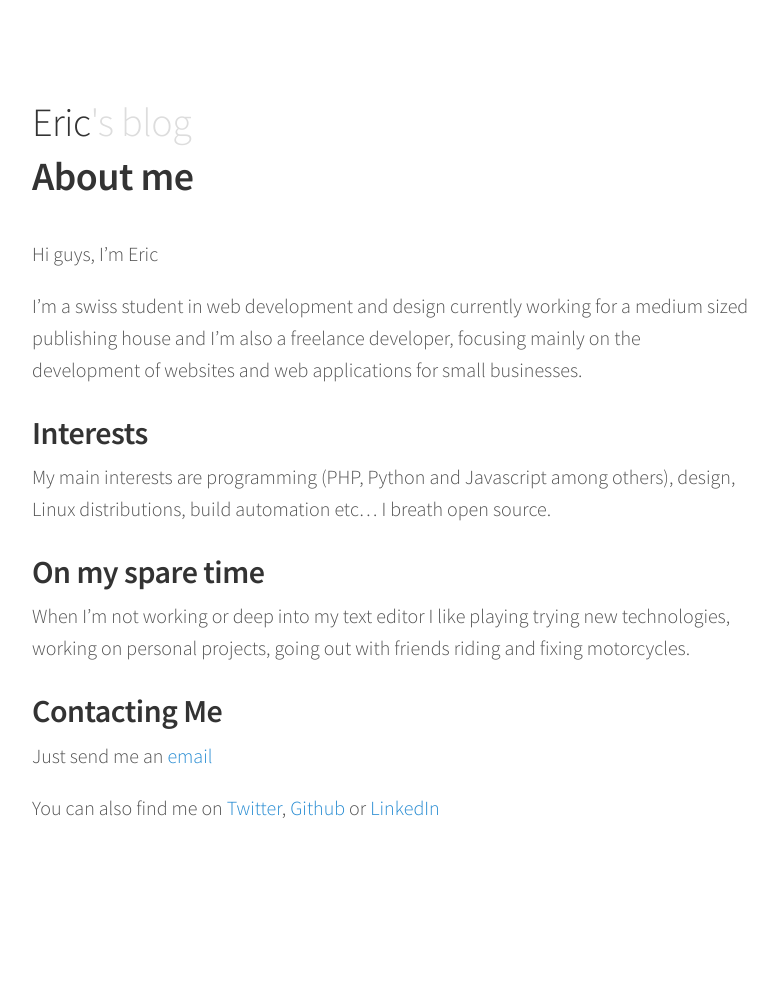
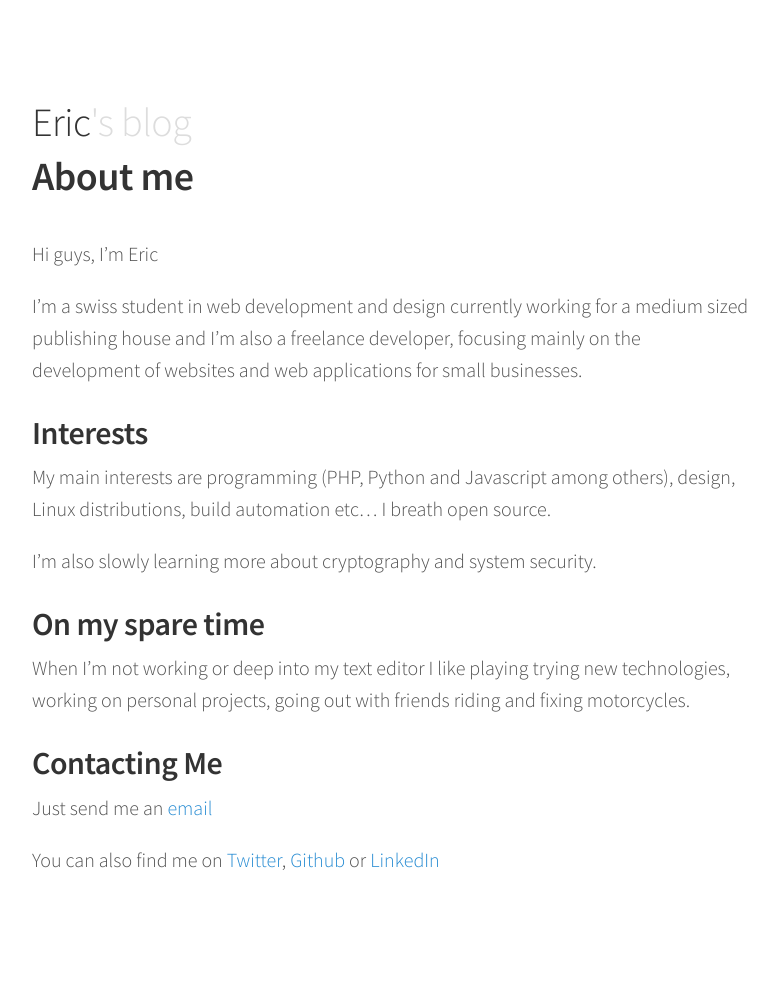
Before and after one commit to EricDupertuis/EricDupertuis.github.io, a Jekyll site: the page built from about.md, in a window 1280 px wide. Shown: the whole page, without its empty margins (248-1026 px from the left). Built offline with Jekyll 4.4.1, drawn with Linux system fonts in a browser that asks for light colours; Markdown is read by kramdown in place of the engine named in the settings; before the commit the page ends 944 px from its top, so only the background shows below that.

Commit message:
about page

```diff
--- a/about.md
+++ b/about.md
@@ -12,6 +12,8 @@ I'm a swiss student in web development and design currently working for a medium
 
 My main interests are programming (PHP, Python and Javascript among others), design, Linux distributions, build automation etc... I breath open source.
 
+I'm also slowly learning more about cryptography and system security.
+
 ## On my spare time
 
 When I'm not working or deep into my text editor I like playing trying new technologies, working on personal projects, going out with friends riding and fixing motorcycles.
```
